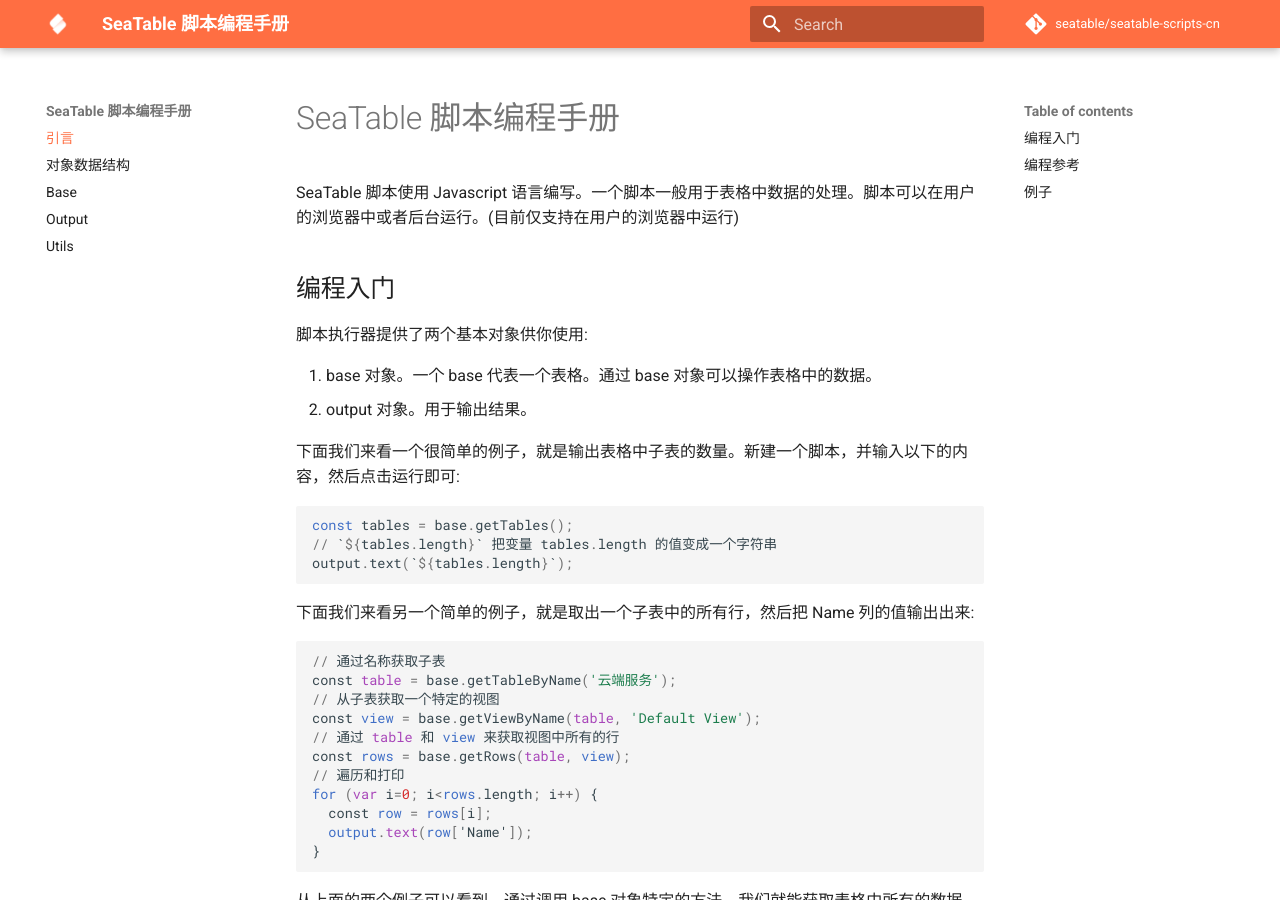
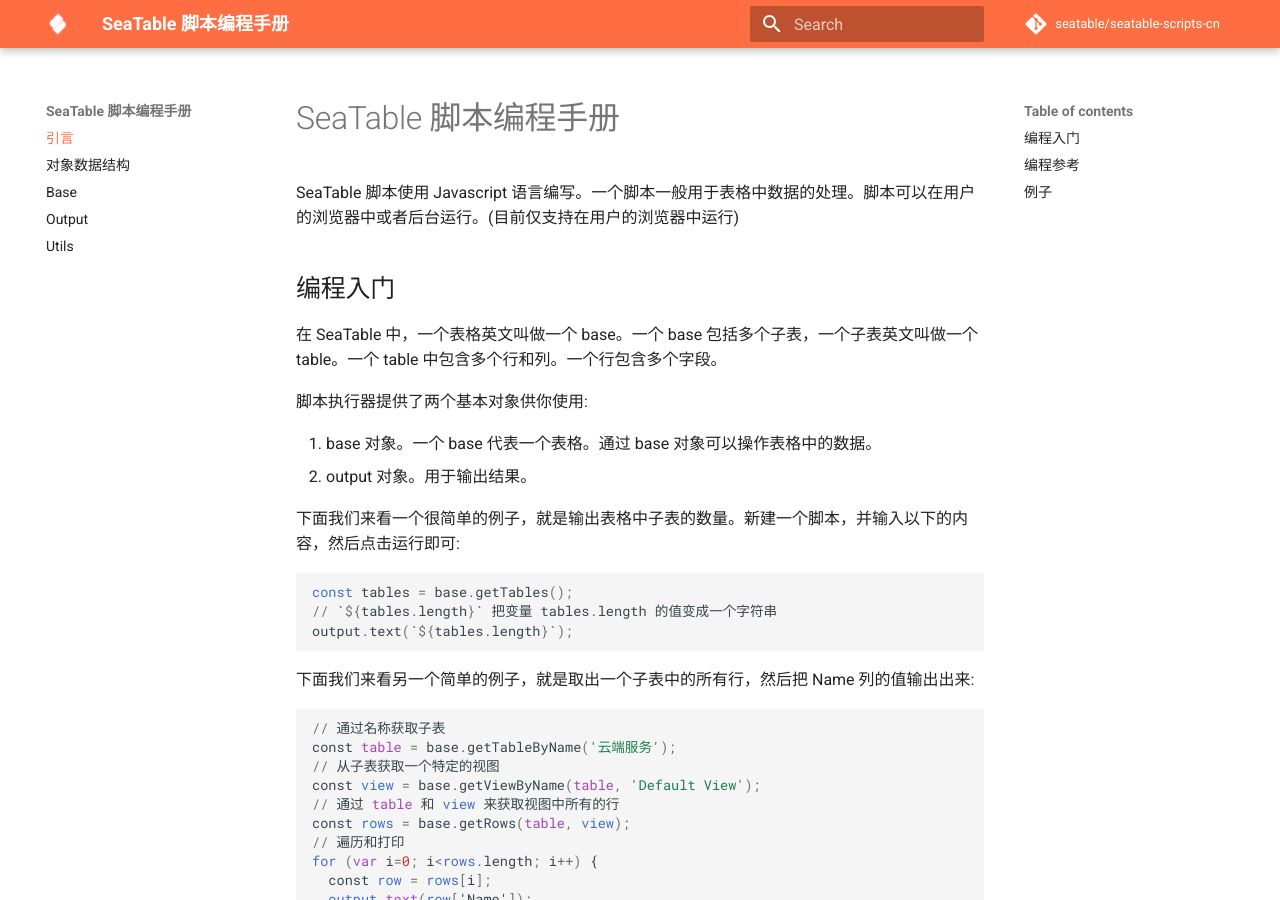
Before and after one commit to seatable/seatable-scripts-cn, an MkDocs documentation site: the page built from manual/README.md, in a window 1280 px wide and 900 px high. Built offline with MkDocs 1.6.1 and Material for MkDocs 9.7.7, drawn with Linux system fonts in a browser that asks for light colours; comment, search, counter and statistics services are not loaded.

Commit message:
Update document

```diff
--- a/manual/README.md
+++ b/manual/README.md
@@ -3,6 +3,8 @@
 SeaTable 脚本使用 Javascript 语言编写。一个脚本一般用于表格中数据的处理。脚本可以在用户的浏览器中或者后台运行。(目前仅支持在用户的浏览器中运行)
 
 ## 编程入门
+
+在 SeaTable 中，一个表格英文叫做一个 base。一个 base 包括多个子表，一个子表英文叫做一个 table。一个 table 中包含多个行和列。一个行包含多个字段。
 
 脚本执行器提供了两个基本对象供你使用:
 
```
